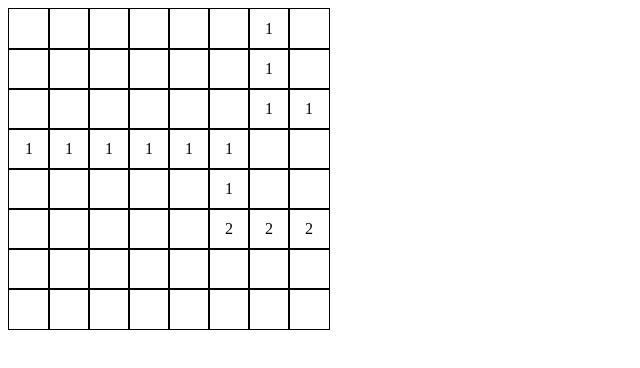
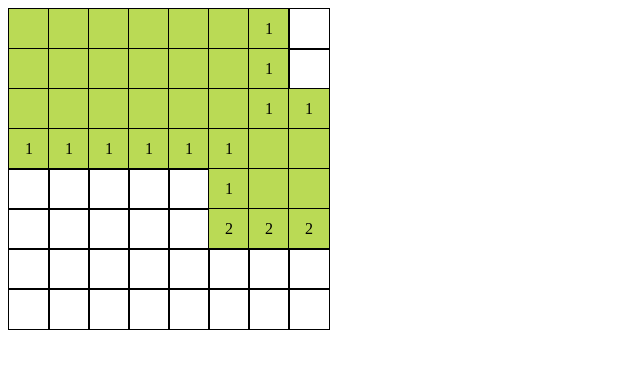
Before and after one commit to fl-bunya/GPT-Minesweeper, a plain HTML site: page index.html in a window 1280 px wide. Both pictures are taken after a click on the element 29 px from the left and 29 px from the top of the page. Shown: the whole page, without its empty margins (0-640 px from the left). Drawn offline with Linux system fonts and the light colour scheme.

Commit message:
Add 'opened' class to cells and update styling

```diff
--- a/script.js
+++ b/script.js
@@ -53,7 +53,7 @@ document.addEventListener('DOMContentLoaded', () => {
         const adjacentMineCount = getAdjacentMineCount(cellId);
 
         cell.textContent = adjacentMineCount === 0 ? '' : adjacentMineCount;
-        cell.classList.add('opened');
+        cell.classList.add('opened'); // ここで 'opened' クラスを追加
         cell.style.pointerEvents = 'none';
 
         if (adjacentMineCount === 0) {
--- a/style.css
+++ b/style.css
@@ -13,3 +13,8 @@
   line-height: 40px;
   cursor: pointer;
 }
+
+.opened {
+    background-color: #bada55; /* 明るい緑色、あるいはお好みの色に変更 */
+    color: black; /* 文字色 */
+}
```
